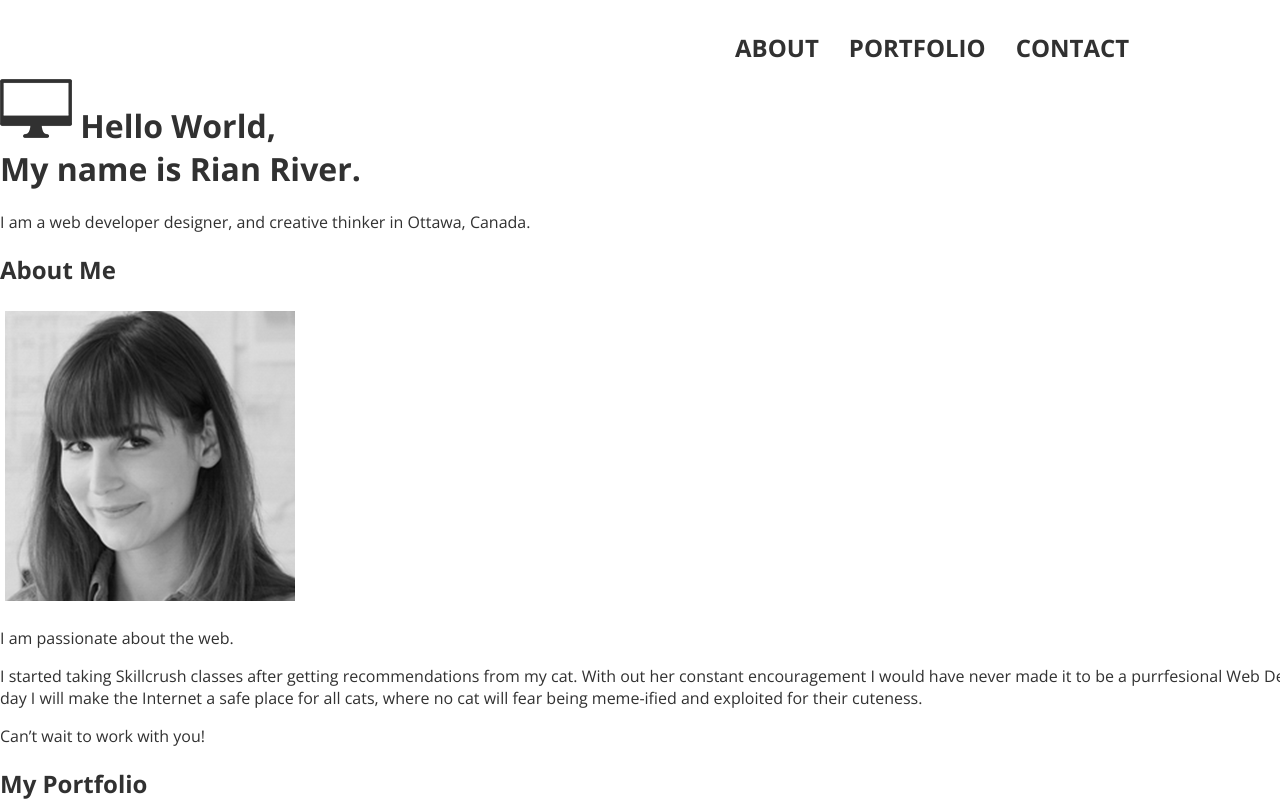
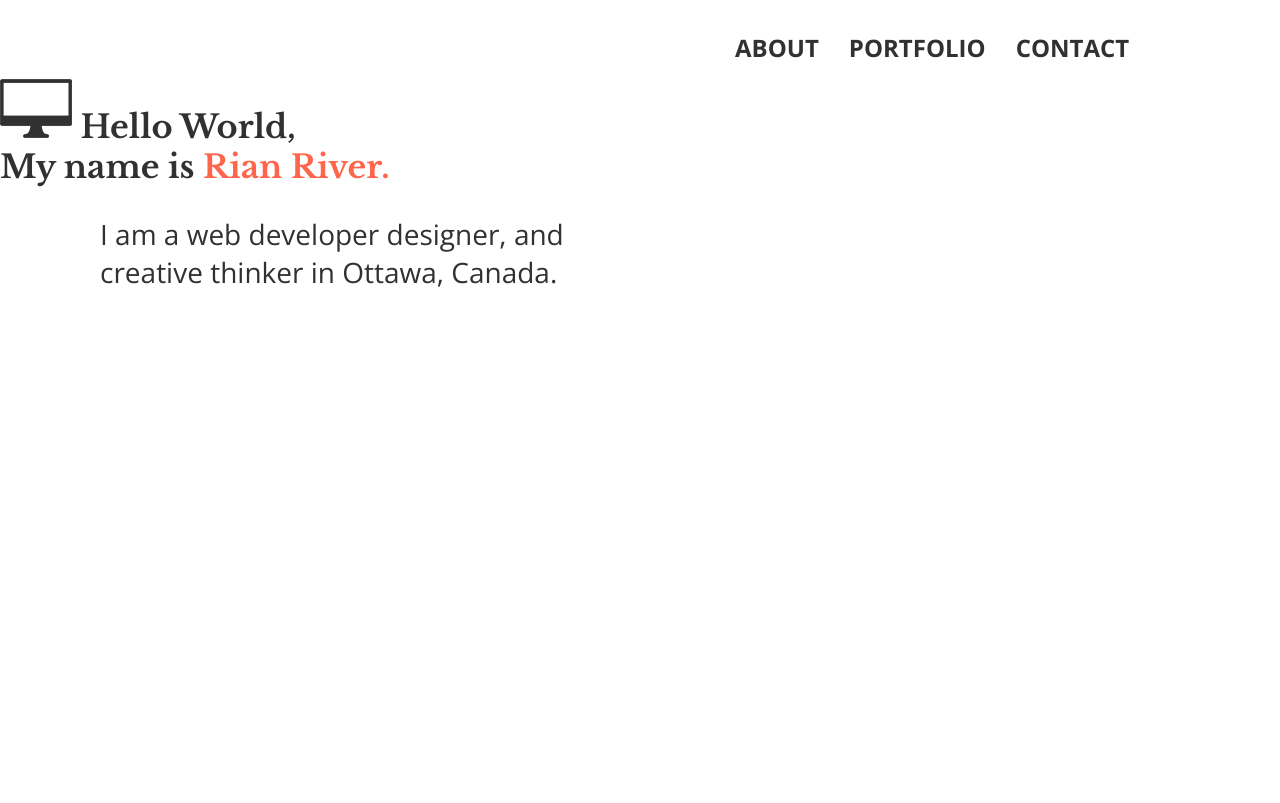
Before and after one commit to kaitmill/minimal-portfolio-design, a plain HTML site: page index.html in a window 1280 px wide. Shown: the top 803 px of the page. Drawn offline with nearby package versions, Linux system fonts and the light colour scheme.

Commit message:
Section heights and bachground colors

```diff
--- a/css/main.css
+++ b/css/main.css
@@ -18,10 +18,13 @@
 body {
 	font-family: 'Open Sans', sans-serif;
 	color: #313131;
-	/*font-family: 'Libre Baskerville', serif;*/
 }
 
 /* * Header Styles * */
+
+header {
+	height: 800px;
+}
 
 .main-nav ul {
 	list-style-type: none;
@@ -38,16 +41,56 @@ body {
 	text-transform: uppercase;
 }
 
+h1 {
+	font-family: 'Libre Baskerville', serif;
+	font-size: 64px;
+	font-weight: 700;
+	margin-left: 100px;
+}
+
+h1 span {
+	color: #ff654a;
+}
+
+header p {
+	font-size: 28px;
+	margin-left: 100px;
+}
+
 /* * About Styles * */
 
+#about {
+	height: 1045px;
+	background-color: #ff654a;
+	color: #fff;
+	text-align: center;
+}
 
+#about h2 {
+	font-family: 'Libre Baskerville', serif;
+	font-weight: 700;
+	font-size: 36px;
+	padding-top: 175px;
+}
 
-
+#about p {
+	width: 600px;
+	text-align: center;
+	font-size: 24px;
+}
 
 /* * Portfolio Styles * */
 
-
+#portfolio {
+	height: 850px;
+}
 
 
 
 /* * Footer Styles * */
+
+#contact {
+	height: 650px;
+	background-color: #ff654a;;
+	color: #fff;
+}
--- a/index.html
+++ b/index.html
@@ -19,7 +19,7 @@
 		</div>
 		<div class="full-width">
 			<h1><img src="img/computer-icon.png" alt="Computer icon"> Hello World, <br> My name is <span>Rian River.</span></h1>
-			<p>I am a web developer designer, and creative thinker in Ottawa, Canada.</p>
+			<p>I am a web developer designer, and<br> creative thinker in Ottawa, Canada.</p>
 		</div>
 	</header>
 	<main>
@@ -27,7 +27,7 @@
 			<div class="full-width">
 				<h2>About Me</h2>
 				<img src="img/headshot.png" alt="Rian River headshot">
-				<p>I am passionate about the web.</p>
+				<p><strong>I am passionate about the web.</strong></p>
 				<p>I started taking Skillcrush classes after getting recommendations from my cat. With out her constant encouragement I would have never made it to be a purrfesional Web Developer. One day I will make the Internet a safe place for all cats, where no cat will fear being meme-ified and exploited for their cuteness.</p>
 				<p>Can’t wait to work with you! </p>
 			</div>
```
